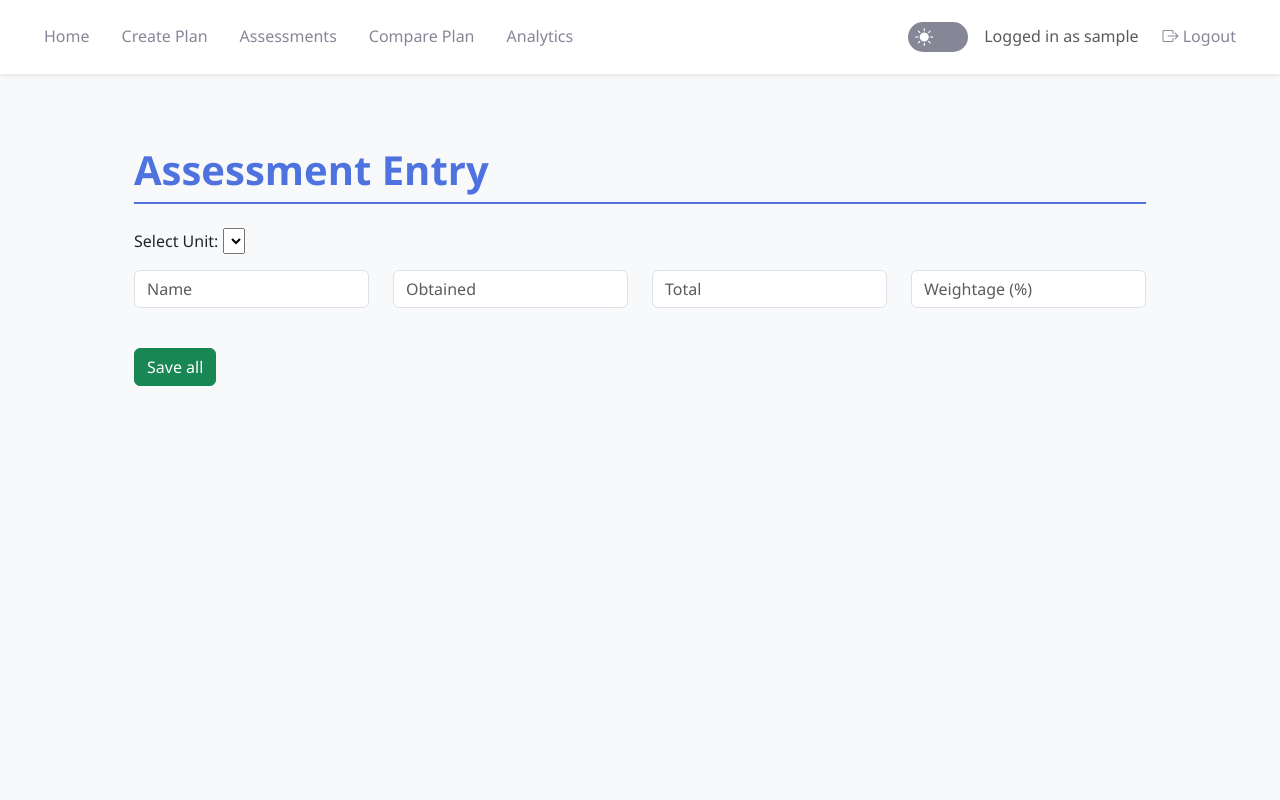
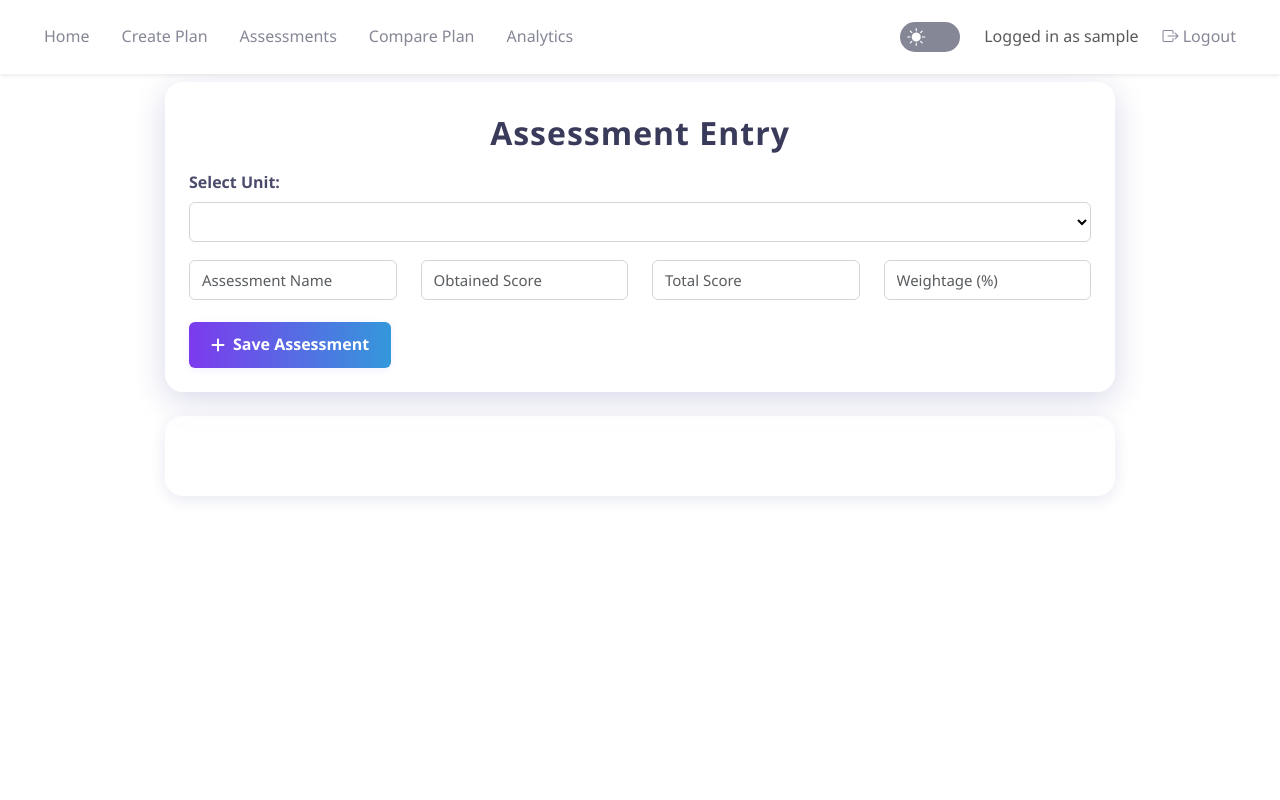
Before and after one commit to tri-tim-m-nguyen/study-plan-application, a Flask app: page /assessments in a window 1280 px wide. Run offline with Flask 3, Linux system fonts and the light colour scheme; the visitor is signed in with stand-in values (Sample User, id 1); lists and menus that the app fills with data are empty.

Commit message:
I have added an assessment.css to make the assessment page interactive and I have fixed uneven column headers, included a trash icon to remove the an assessment data and changed the column headings.

```diff
--- a/app/routes.py
+++ b/app/routes.py
@@ -535,3 +535,24 @@ def assessments():
         units=units,
         saved_assessments=assessments_by_unit
     )
+
+@app.route('/assessments/delete', methods=['POST'])
+def delete_assessment():
+    if 'user_id' not in session:
+        return jsonify({'status': 'unauthorized'}), 403
+
+    data = request.get_json()
+    user_id = session['user_id']
+    unit = data.get('unit')
+    name = data.get('name')
+
+    if not unit or not name:
+        return jsonify({'status': 'error', 'message': 'Missing unit or name'}), 400
+
+    assessment = Assessment.query.filter_by(user_id=user_id, unit=unit, name=name).first()
+    if assessment:
+        db.session.delete(assessment)
+        db.session.commit()
+        return jsonify({'status': 'success'})
+
+    return jsonify({'status': 'not_found'}), 404
--- /dev/null
+++ b/app/static/assessment.css
@@ -0,0 +1,200 @@
+body {
+  font-family: 'Segoe UI', Tahoma, Geneva, Verdana, sans-serif;
+  margin: 0;
+  min-height: 100vh;
+  background: white; /* Keep it clean */
+}
+.container {
+  max-width: 950px;
+  margin: 40px auto;
+  background: none;
+  box-shadow: none;
+  padding: 0;
+  border: none;
+  display: block;
+}
+.assessment-flex {
+  display: flex;
+  flex-direction: column;
+  gap: 24px;
+  align-items: stretch;
+}
+.input-container, .summary-container {
+  background: rgba(255,255,255,0.7);
+  border-radius: 18px;
+  box-shadow: 0 8px 32px 0 rgba(31, 38, 135, 0.18);
+  padding: 32px 24px 24px 24px;
+  width: 100%;
+  box-sizing: border-box;
+  margin: 0 auto;
+}
+.summary-container {
+  background: rgba(255,255,255,0.7);
+  box-shadow: 0 4px 16px 0 rgba(31, 38, 135, 0.10);
+}
+h2 {
+  text-align: center;
+  color: #3a3a5a;
+  font-weight: 700;
+  letter-spacing: 1px;
+  margin-bottom: 18px;
+}
+label {
+  font-weight: 600;
+  margin-right: 8px;
+  color: #4b4b6b;
+}
+select, input[type="text"], input[type="number"] {
+  padding: 8px 12px;
+  margin: 6px 0 12px 0;
+  border: 1px solid #d1d5db;
+  border-radius: 6px;
+  width: 100%;
+  box-sizing: border-box;
+  font-size: 15px;
+  background: rgba(255,255,255,0.85);
+  transition: border 0.2s;
+}
+select:focus, input[type="text"]:focus, input[type="number"]:focus {
+  border: 1.5px solid #7c3aed;
+  outline: none;
+}
+.assessment-row {
+  display: flex;
+  gap: 10px;
+  align-items: center;
+  margin-bottom: 10px;
+  background: rgba(124, 58, 237, 0.04);
+  border-radius: 6px;
+  padding: 6px 8px;
+  transition: background 0.2s;
+}
+.assessment-row:hover {
+  background: rgba(124, 58, 237, 0.10);
+}
+.assessment-row input {
+  flex: 1;
+}
+.assessment-row button {
+  background: none;
+  border: none;
+  color: #e74c3c;
+  font-size: 20px;
+  cursor: pointer;
+  padding: 4px 8px;
+  border-radius: 50%;
+  transition: background 0.2s, color 0.2s;
+  display: flex;
+  align-items: center;
+  justify-content: center;
+}
+.assessment-row button:hover {
+  background: #ffeaea;
+  color: #c0392b;
+}
+.add-btn {
+  background: linear-gradient(90deg, #7c3aed 0%, #3498db 100%);
+  color: #fff;
+  border: none;
+  border-radius: 6px;
+  padding: 10px 22px;
+  cursor: pointer;
+  margin-top: 10px;
+  font-size: 16px;
+  font-weight: 600;
+  box-shadow: 0 2px 8px rgba(124,58,237,0.08);
+  display: flex;
+  align-items: center;
+  gap: 8px;
+  transition: background 0.2s, box-shadow 0.2s;
+}
+.add-btn:hover {
+  background: linear-gradient(90deg, #5b21b6 0%, #217dbb 100%);
+  box-shadow: 0 4px 16px rgba(124,58,237,0.13);
+}
+.summary {
+  margin-top: 24px;
+  overflow-x: auto;
+}
+.assessment-table {
+    width: 100%;
+    border-collapse: collapse;
+    table-layout: fixed; /* Ensures equal spacing */
+    background: #f9fbfd;
+    border-radius: 8px;
+    overflow: hidden;
+    box-shadow: 0 1px 4px rgba(0, 0, 0, 0.04);
+    font-size: 15px;
+    margin-bottom: 10px;
+  }
+.assessment-table th,
+.assessment-table td {
+  padding: 12px 10px;
+  transition: background 0.2s;
+}
+/* Equal column widths (adds breathing space between Assessment and Obtained columns) */
+.assessment-table th:nth-child(1),
+.assessment-table td:nth-child(1) { width: 17%; text-align: left; }  /* Name */
+.assessment-table th:nth-child(2),
+.assessment-table td:nth-child(2) { width: 13%; text-align: left; }  /* Score */
+.assessment-table th:nth-child(3),
+.assessment-table td:nth-child(3) { width: 20%; text-align: center; }/* Assessment Weight % */
+.assessment-table th:nth-child(4),
+.assessment-table td:nth-child(4) { width: 20%; text-align: center; }/* Obtained Weight % */
+.assessment-table th:nth-child(5),
+.assessment-table td:nth-child(5) { width: 6%; text-align: center; }/* Trash Icon */
+
+.assessment-table th {
+  background: #eaf1fb;
+  color: #2c3e50;
+  font-weight: 600;
+  border-bottom: 2px solid #d6e4f0;
+}
+.assessment-table th {
+    white-space: nowrap;
+}
+.assessment-table tr:not(:last-child) td {
+  border-bottom: 1px solid #e3e9f3;
+}
+.assessment-table tbody tr:hover {
+  background: #f3e8ff;
+}
+.assessment-table td {
+  color: #34495e;
+}
+.assessment-table .score-cell {
+  font-weight: 500;
+  color: #2980b9;
+}
+.assessment-table .percent-cell {
+  font-weight: 600;
+  color: #27ae60;
+}
+.assessment-table .icon-cell {
+  text-align: center;
+  font-size: 18px;
+}
+@media (max-width: 900px) {
+  .assessment-flex {
+    gap: 18px;
+  }
+  .input-container, .summary-container {
+    padding: 18px 4vw 18px 4vw;
+  }
+}
+
+.assessment-table .icon-cell {
+    width: 40px;
+    text-align: center;
+}
+.assessment-table .icon-cell button {
+  background: none;
+  border: none;
+  color: #e74c3c;
+  font-size: 18px;
+  cursor: pointer;
+  padding: 4px;
+}
+.assessment-table .icon-cell button:hover {
+  color: #c0392b;
+}
--- a/app/static/assessment.js
+++ b/app/static/assessment.js
@@ -41,13 +41,13 @@ function renderAssessments() {
     row.className = 'row mb-2';
     row.innerHTML = `
         <div class="col">
-            <input type="text" placeholder="Name" class="form-control" id="assessmentName">
+            <input type="text" placeholder="Assessment Name" class="form-control" id="assessmentName">
         </div>
         <div class="col">
-            <input type="number" placeholder="Obtained" class="form-control" id="assessmentScoreObtained">
+            <input type="number" placeholder="Obtained Score" class="form-control" id="assessmentScoreObtained">
         </div>
         <div class="col">
-            <input type="number" placeholder="Total" class="form-control" id="assessmentScoreTotal">
+            <input type="number" placeholder="Total Score" class="form-control" id="assessmentScoreTotal">
         </div>
         <div class="col">
             <input type="number" placeholder="Weightage (%)" class="form-control" id="assessmentWeightage">
@@ -66,22 +66,35 @@ function renderSummary(){
         summaryDiv.innerHTML = '<em>No assessments available</em>';
         return;
     }
-    let html = `<table class="table"><thead><tr><th>Name</th><th>Score</th><th>Weightage</th><th>Weighted %</th></tr></thead></tbody>`;
-    assessments.forEach(a => {
+    let html = `<table class="assessment-table"><thead><tr>
+        <th>Name</th>
+        <th>Score</th>
+        <th>Assessment Weight %</th>
+        <th>Obtained Weight %</th>
+        <th></th>
+    </tr></thead></tbody>`;
+    assessments.forEach((a, idx) => {
         const obtained = parseFloat(a.scoreObtained);
         const total = parseFloat(a.scoreTotal);
         const weight = parseFloat(a.weightage);
         let weighted = '-';
-        if (!isNaN(obtained) && !isNaN(total) && total>0) {
-            weighted = ((obtained/total)*weight).toFixed(2) + '%';
+
+        if (!isNaN(obtained) && !isNaN(total) && total > 0) {
+          weighted = ((obtained / total) * weight).toFixed(2) + '%';
         }
+
         html += `<tr>
-            <td>${a.name || '-'}</td>
-            <td>${!isNaN(obtained) ? obtained : '-'} / ${!isNaN(total) ? total : '-'}</td>
-            <td>${!isNaN(weight) ? weight : 0}%</td>
-            <td>${weighted}</td>
+          <td>${a.name || '-'}</td>
+          <td>${!isNaN(obtained) ? obtained : '-'} / ${!isNaN(total) ? total : '-'}</td>
+          <td>${!isNaN(weight) ? weight : 0}%</td>
+          <td>${weighted}</td>
+          <td class="icon-cell">
+            <button onclick="deleteAssessment(${idx})" title="Delete assessment">
+              <i class="fa-solid fa-trash"></i>
+            </button>
+          </td>
         </tr>`;
-        });
+      });
     html += '</tbody></table>';
     summaryDiv.innerHTML = html;
 }
@@ -119,3 +132,28 @@ function saveAssessments() {
     })
     .catch(err => alert("Error saving assessment"));
 }
+
+function deleteAssessment(idx) {
+    const unit = document.getElementById('UnitSelect').value;
+    const toDelete = assessmentsData[unit][idx];
+
+    fetch('/assessments/delete', {
+        method: 'POST',
+        headers: { 'Content-Type': 'application/json' },
+        body: JSON.stringify({
+            unit: unit,
+            name: toDelete.name
+        }),
+        credentials: 'include'
+    })
+    .then(res => res.json())
+    .then(data => {
+        // Remove locally only if server deletion succeeded
+        if (data.status === 'success') {
+            assessmentsData[unit].splice(idx, 1);
+            window.savedAssessments[unit] = assessmentsData[unit];
+            renderSummary();
+        }
+    })
+    .catch(err => alert("Error deleting assessment"));
+}
--- a/app/templates/assessments.html
+++ b/app/templates/assessments.html
@@ -1,27 +1,36 @@
 {% extends "base.html" %}
 
 {% block head_scripts %}
+    <link rel="stylesheet" href="https://fonts.googleapis.com/css2?family=Montserrat:wght@400;600&display=swap">
     <link rel="stylesheet" href="https://cdnjs.cloudflare.com/ajax/libs/font-awesome/6.4.2/css/all.min.css">
-    <script src="{{ url_for('static', filename='assessment.js')}}"></script>
+    <link rel="stylesheet" href="{{ url_for('static', filename='assessment.css') }}">
+    <script src="{{ url_for('static', filename='assessment.js') }}"></script>
 {% endblock %}
 
 {% block content %}
-    <div class = "container">
-        <h1>Assessment Entry</h1>
-        <div>
+  <div class="assessment-flex">
+    <div class="input-container">
+      <h2>Assessment Entry</h2>
+
       <label for="UnitSelect">Select Unit:</label>
       <select id="UnitSelect">
           {% for unit in units %}
               <option value="{{ unit }}">{{ unit }}</option>
           {% endfor %}
       </select>
+
+      <div id="assessmentsContainer"></div>
+
+      <button class="add-btn" onclick="saveAssessments()">
+        <i class="fa-solid fa-plus"></i> Save Assessment
+      </button>
     </div>
-        <div id="assessmentsContainer" class="mt-3"></div>
-        <!--<button class="add-btn btn btn-primary mt-3" onclick="addAssessment()"><i class="fa-solid fa-plus">
-        </i>Add Assessment</button>-->
-        <div class="summary mt-4" id="summary"></div>
-        <button class="btn btn-success mt-3" onclick="saveAssessments()">Save all</button>
+
+    <div class="summary-container">
+      <div class="summary" id="summary"></div>
     </div>
+  </div>
+
   <script>
     window.savedAssessments = {{ saved_assessments | tojson }};
   </script>
```
Lines whose indentation alone changed are shown as unchanged.
